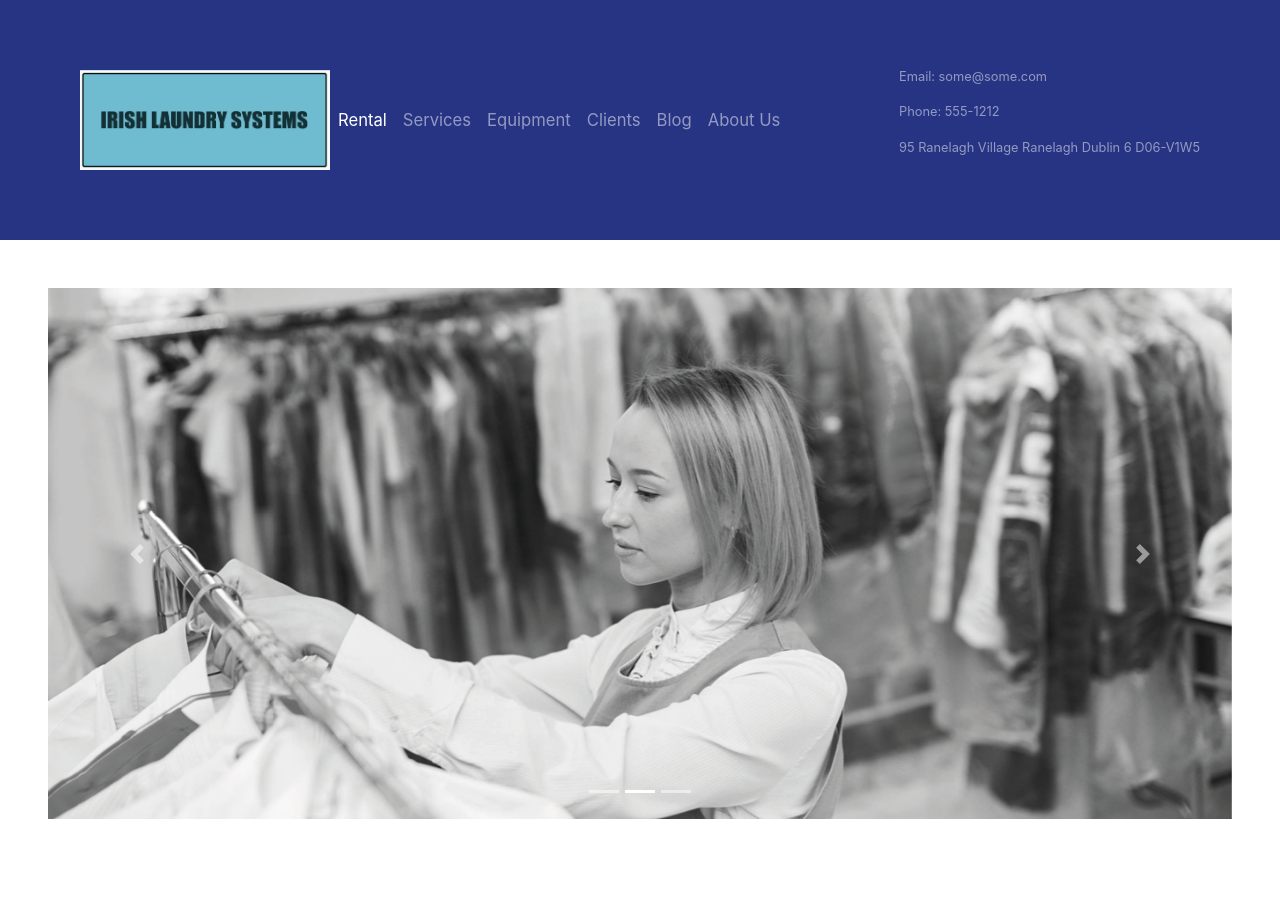
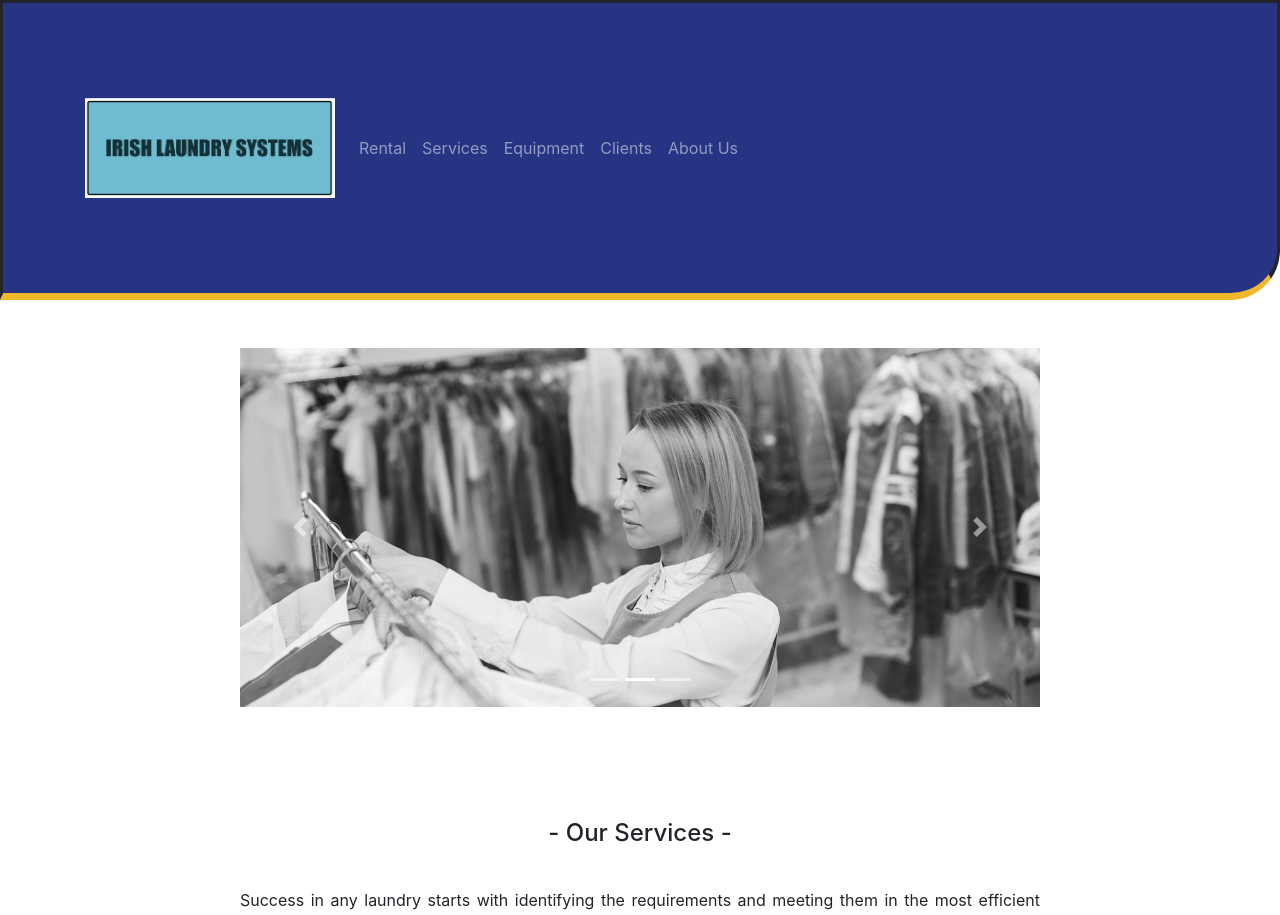
Before and after one commit to RaphaelQSmith/irish-laundry-system, a Next.js app: page / in a window 1280 px wide. Shown: the top 915 px of the page. Built offline with nearby package versions, Linux system fonts and the light colour scheme.

Commit message:
Header bootstrap adjustments

```diff
--- a/package.json
+++ b/package.json
@@ -8,6 +8,7 @@
     "start": "next start -p $PORT"
   },
   "dependencies": {
+    "@material-ui/core": "^5.0.0-beta.2",
     "bootstrap": "^4.6.0",
     "next": "10.2.3",
     "react": "17.0.2",
--- a/pages/components/Footer.tsx
+++ b/pages/components/Footer.tsx
@@ -44,7 +44,7 @@ export default function Footer() {
                                 <Form.Group className="mb-3" controlId="exampleForm.ControlTextarea1">
                                     <Form.Control as="textarea" placeholder="Request Description" rows={5} />
                                 </Form.Group>
-                                <Button variant="success" type="submit" style={{ width: "10rem", marginLeft: "43%" }}>
+                                <Button variant="success" type="submit" style={{ width: "10rem" }}>
                                     Submit
                                 </Button>
                             </Form>
--- a/pages/components/Header.tsx
+++ b/pages/components/Header.tsx
@@ -1,12 +1,12 @@
-import React from 'react'
-import styles from './components.module.css'
-import Button from 'react-bootstrap/Button';
-import { Collapse, Nav, Navbar, NavbarBrand, NavItem, NavLink } from 'react-bootstrap';
-
+import React, { useState } from 'react'
+import { Collapse, Nav, Navbar, Container, NavbarBrand, NavItem, NavLink, NavDropdown } from 'react-bootstrap';
 
 export default function Header() {
+    const [collapsed, setCollapsed] = useState(true);
+
+    const toggleNavbar = () => setCollapsed(!collapsed);
     return (
-        <div  style={{color: "azure"}}>
+        <div>
             {/* <nav classNameName={styles.headerContainer}>
                 <div classNameName={styles.headerFirstLine}>
                     <div classNameName={styles.ilsLogo}>
@@ -35,34 +35,45 @@ export default function Header() {
 
                         </div>
                     </div>
-                            </nav>  */}
+                            </nav>
 
-
-            <nav className="navbar navbar-expand-lg navbar-dark responsive" style={{ backgroundColor: "rgb(39, 52, 131)",
-                                                                                     height: "180px", padding: "120px 80px"}}>
+            <nav className="navbar navbar-expand-lg navbar-dark" style={{
+                backgroundColor: "rgb(39, 52, 131)",
+                height: "300px",
+                borderStyle: "solid", borderBottomColor: "#F1B82D",
+                borderBottomWidth: "7px"
+            }}>
+                <div className="container">
+                    <a href="/" className="navbar-brand">
                         <img style={{ width: "250px" }} src="/top_logo.png" alt="" />
-                <div className="collapse navbar-collapse" id="navbarText" style={{fontSize:"16pt"}}>
-                    <ul className="navbar-nav mr-auto" style={{fontSize:"1.3vw"}}>
+                    </a>
+                </div>
+                <button className="navbar-toggler" type="button"
+                    data-bs-toggle="collapse" data-bs-target="#navbarText">
+                    <span className="navbar-toggler-icon"></span>
+                </button>
+                <div className="collapse navbar-collapse" id="navbarText">
+                    <ul className="navbar-nav ms-auto flex-nowrap">
                         <li className="nav-item active">
                             <a className="nav-link" href="/rental">Rental <span className="sr-only">(current)</span></a>
                         </li>
-                        <li className="nav-item">
+                        <li className="nav-item active">
                             <a className="nav-link" href="/services">Services</a>
                         </li>
-                        <li className="nav-item">
+                        <li className="nav-item active">
                             <a className="nav-link" href="/equipment">Equipment</a>
                         </li>
-                        <li className="nav-item">
+                        <li className="nav-item active">
                             <a className="nav-link" href="/clients">Clients</a>
                         </li>
-                        <li className="nav-item">
+                        <li className="nav-item active">
                             <a className="nav-link" href="/blog">Blog</a>
                         </li>
-                        <li className="nav-item">
+                        <li className="nav-item active">
                             <a className="nav-link" href="/aboutus">About Us</a>
                         </li>
                     </ul>
-                    <span className="navbar-text" style={{fontSize:"1vw"}}>
+                    <span className="navbar-text" style={{ fontSize: "1vw", position:"sticky", alignItems:"right" }}>
                             <p>Email: some@some.com</p>
                             <p>Phone: 555-1212</p>
                             <p>95 Ranelagh Village
@@ -72,7 +83,33 @@ export default function Header() {
                             </p>
                         </span>
                 </div>
-            </nav>
+            </nav> */}
+            <Navbar collapseOnSelect expand="lg" variant="dark"
+                style={{
+                    backgroundColor: "#273483",
+                    height: "300px",
+                    borderStyle: "solid",
+                    borderBottomColor: "#F1B82D",
+                    borderBottomWidth: "7px",
+                    borderBottomRightRadius: "50px"
+                }}>
+                <Container>
+                    <Navbar.Brand href="/"><img style={{ width: "250px" }} src="/top_logo.png" alt="" /></Navbar.Brand>
+                    <Navbar.Toggle aria-controls="responsive-navbar-nav" />
+                    <Navbar.Collapse id="responsive-navbar-nav">
+                        <Nav className="ms-auto" style={{fontSize: "1.25vw"}}>
+                            <Nav.Link href="/rental">Rental</Nav.Link>
+                            <Nav.Link href="/services">Services</Nav.Link>
+                            <Nav.Link href="/equipment">Equipment</Nav.Link>
+                            <Nav.Link href="/clients">Clients</Nav.Link>
+                            <Nav.Link href="/aboutus">About Us</Nav.Link>
+                        </Nav>
+                    </Navbar.Collapse>
+                </Container>
+            </Navbar>
+
+
+
         </div>
     )
 }
--- a/pages/components/components.module.css
+++ b/pages/components/components.module.css
@@ -1,14 +1,20 @@
-.headerContainer{
-    display: flex;
-    flex: 1;
-    background-color: rgb(39, 52, 131);
+/* .headerContainer{
     border-radius: 60px 0 60px 0px;
     color: azure;
     flex-wrap: wrap;
     align-items: center;
     margin-bottom: 2rem;
     padding: 4rem 2rem;
+    border-style: solid;
+    border-color: gold;
+} */
+
+@media screen and(max-width: 900px){
+    .headerFirstLine{
+        flex-wrap: wrap;
+    }
 }
+
 .headerFirstLine{
     display: flex;
     flex: 2;
@@ -54,7 +60,11 @@
     color:white !important;
 }
 
-@media (min-width: 900px){
+
+@media screen and (max-width: 800px) {
+    .headerInfo {
+      width: 100%; /* The width is 100%, when the viewport is 800px or smaller */
+    }
     .footerText{
         width: 20rem;
     }
--- a/pages/index.tsx
+++ b/pages/index.tsx
@@ -1,6 +1,8 @@
 import React from 'react'
 import { Card, Carousel } from 'react-bootstrap'
 import styles from '../styles/Home.module.css'
+import 'bootstrap/dist/css/bootstrap.min.css'
+
 
 export default function Home() {
   return (
--- a/styles/Home.module.css
+++ b/styles/Home.module.css
@@ -1,7 +1,7 @@
 .caroussel{
     display: flex;
     flex: 1;
-    margin: 3rem;
+    margin: 3rem 15rem;
     align-items: center;
     justify-content: center;
 }
@@ -9,7 +9,7 @@
 .description{
     font-weight: 400;
     text-align:justify;
-    margin: 7rem 0 7rem 0;
+    margin: 7rem 15rem ;
 }
 .description h4{
     text-align: center;
@@ -21,7 +21,7 @@
     flex: 1;
     flex-direction: row;
     flex-wrap: wrap;
-    justify-content: space-between;
+    justify-content: space-around;
     margin-bottom: 8rem;
 }
 
@@ -69,12 +69,20 @@
             padding: 20px;
         }
     }
-  @media (min-width: 720px){
+@media (max-width: 900px){
     .equipCard{
         align-items: center;
         justify-content: center;
         padding: 20px;
     }
+    .caroussel{
+        width: 100%;
+        margin: 0;
+    }
+    .description{
+        margin: 3rem 1rem;
+    }
+
 }
 
 .reviewCards{
--- a/styles/globals.css
+++ b/styles/globals.css
@@ -16,6 +16,7 @@ a {
   padding: 0;
   box-sizing: border-box;
 }
+
 @media (max-width: 1080px){
   html{
       font-size: 93.75%;
```
Also changed, not shown: 1 other file (tests, documents, lock files or other folders). Lines whose indentation alone changed are shown as unchanged.
